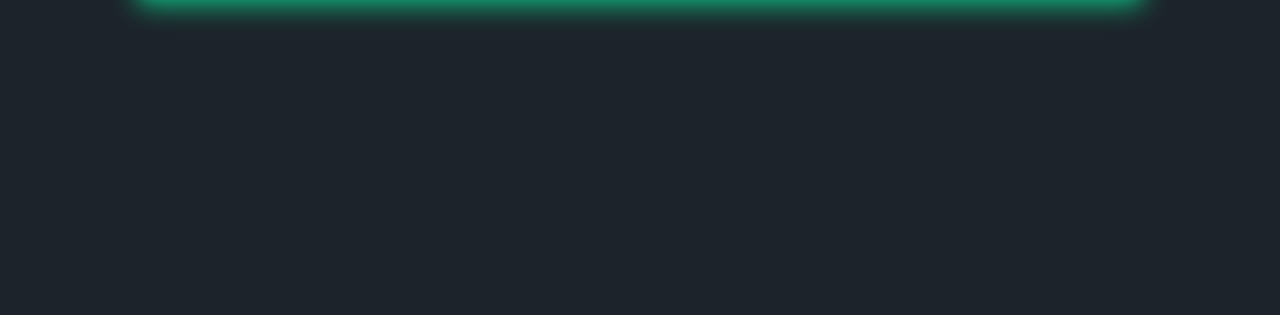
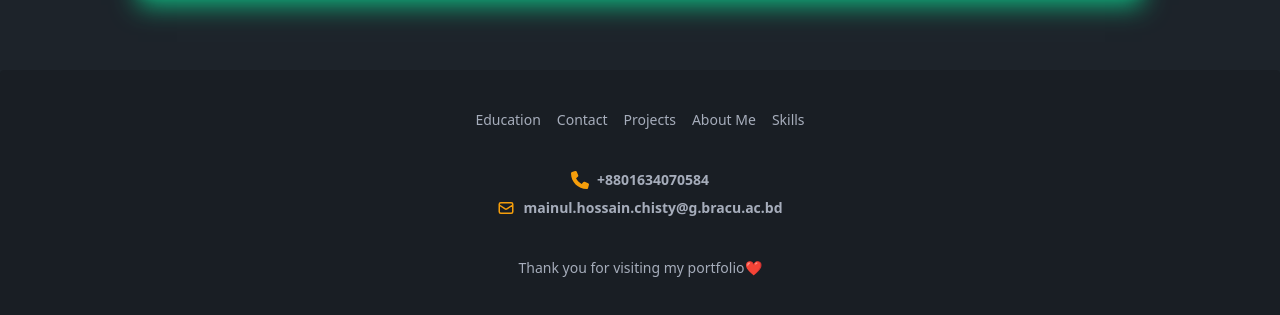
Before and after one commit to Mainul21/My-Portfolio, a React (Vite) app: page / in a window 1280 px wide. Shown: the part 1606-1921 px from the top of the page. Before the commit the page ends 1676 px from the top, so only its background shows below. Built offline with nearby package versions, Linux system fonts and the light colour scheme.

Commit message:
added footer

```diff
--- a/src/App.jsx
+++ b/src/App.jsx
@@ -3,6 +3,7 @@
 import Header from "./Components/Header";
 import MyDetails from "./Components/MyDetails";
 import Skills from "./Components/Skills";
+import Footer from "./Components/Footer";
 
 const App = () => {
   const detailsRef = useRef(null);
@@ -31,6 +32,7 @@
           <Skills></Skills>
         </div>
       </div>
+      <Footer></Footer>
     </div>
   );
 };
--- /dev/null
+++ b/src/Components/Footer.jsx
@@ -0,0 +1,26 @@
+import { FaPhone } from "react-icons/fa6";
+import { HiOutlineMail } from "react-icons/hi";
+const Footer = () => {
+  return (
+    <div>
+      <footer className="footer footer-center bg-base-200 text-base-content rounded p-10">
+        <nav className="grid grid-flow-col gap-4">
+          <a className="link link-hover">Education</a>
+          <a className="link link-hover">Contact</a>
+          <a className="link link-hover">Projects</a>
+          <a className="link link-hover">About Me</a>
+          <a className="link link-hover">Skills</a>
+        </nav>
+        <div className="font-bold">
+          <h1 className="flex justify-center items-center"><FaPhone className="mr-2 text-amber-500 text-lg"/> +8801634070584</h1>
+          <h1 className="flex justify-center items-center"><HiOutlineMail className="mr-2 text-amber-500 text-lg"/> mainul.hossain.chisty@g.bracu.ac.bd</h1>
+        </div>
+        <aside>
+          <p>Thank you for visiting my portfolio❤️</p>
+        </aside>
+      </footer>
+    </div>
+  );
+};
+
+export default Footer;
```
